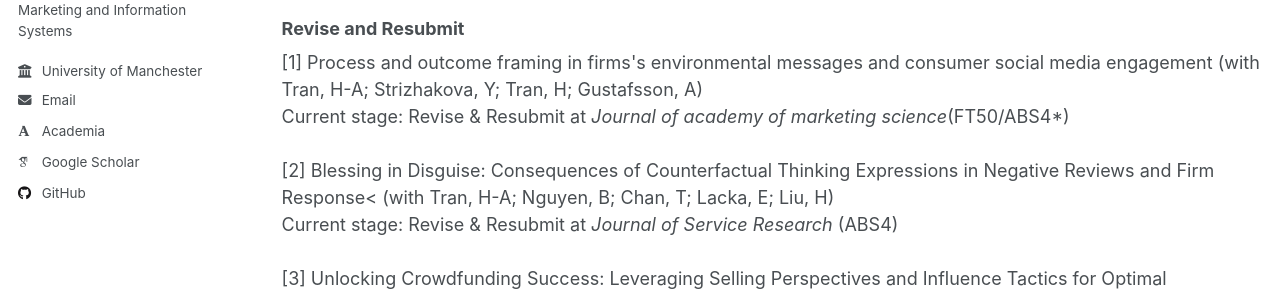
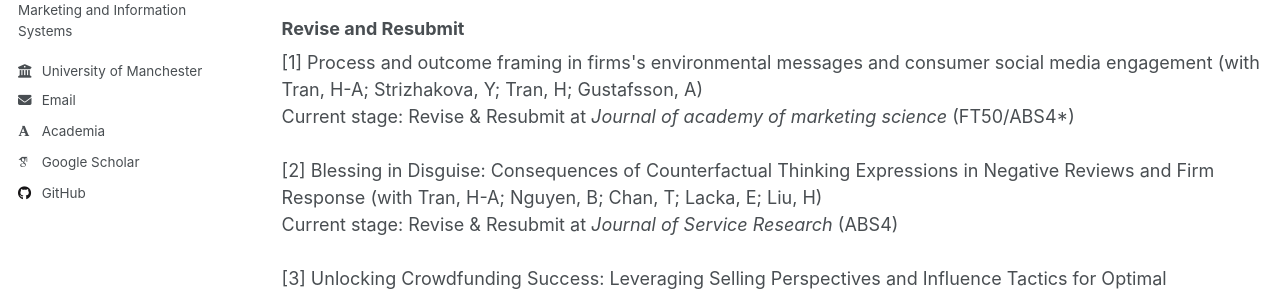
Before and after one commit to Oliverhuang123/Oliverhuang123.github.io, a Jekyll site: the page built from _pages/publications.html, in a window 1280 px wide and 1095 px high. Shown: the part 386-681 px from the top of the window. Built offline with Jekyll 4.4.1, drawn with Linux system fonts in a browser that asks for light colours; some web fonts are replaced.

```diff
--- a/_pages/publications.html
+++ b/_pages/publications.html
@@ -14,10 +14,10 @@ My current research focuses on two main areas: (1) applying AI and text mining t
  -->
 <h3>Revise and Resubmit</h3>
 [1] Process and outcome framing in firms's environmental messages and consumer social media engagement (with Tran, H-A; Strizhakova, Y; Tran, H; Gustafsson, A) <br>
-Current stage: Revise &amp; Resubmit at <em>Journal of academy of marketing science</em>(FT50/ABS4*)
+Current stage: Revise &amp; Resubmit at <em>Journal of academy of marketing science</em> (FT50/ABS4*)
 <br>
 <br>
-[2] Blessing in Disguise: Consequences of Counterfactual Thinking Expressions in Negative Reviews and Firm Response< (with Tran, H-A; Nguyen, B; Chan, T; Lacka, E; Liu, H) <br>
+[2] Blessing in Disguise: Consequences of Counterfactual Thinking Expressions in Negative Reviews and Firm Response (with Tran, H-A; Nguyen, B; Chan, T; Lacka, E; Liu, H) <br>
 Current stage: Revise &amp; Resubmit at <em>Journal of Service Research</em> (ABS4)
 <br>
 <br>
```
